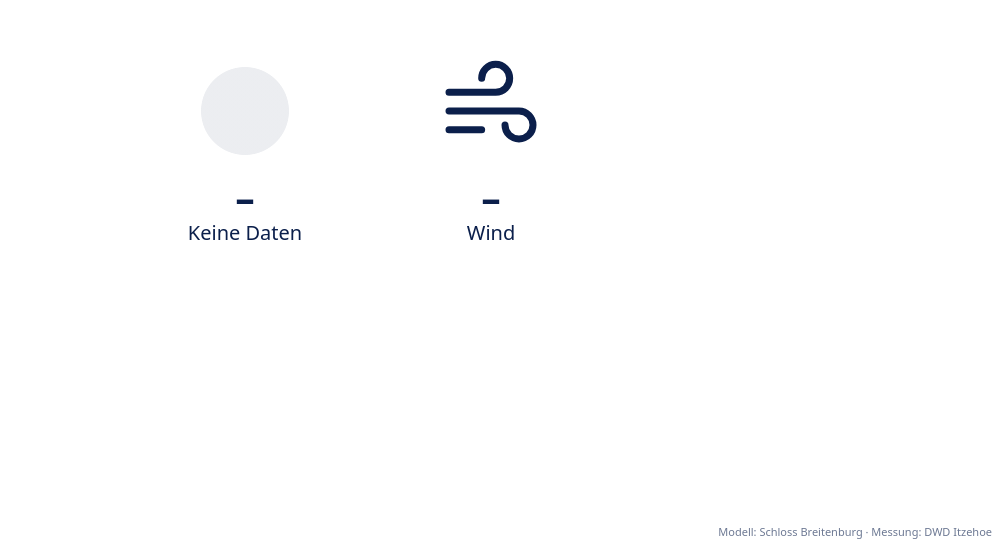
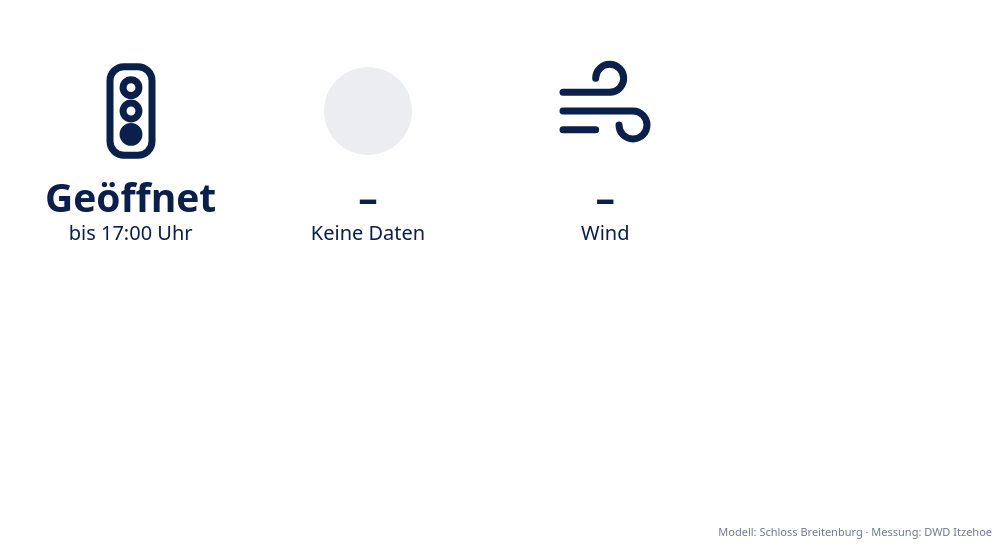
Before and after one commit to lukpon11/weather-widget, a plain HTML site: page index.html in a window 1280 px wide. Shown: the part 249-800 px from the top of the page, without its empty margins (272-1280 px from the left). Drawn offline with Linux system fonts and the light colour scheme; no server answers.

Commit message:
Add traffic-light course status column (static: open until 17:00)
Co-Authored-By: Claude Opus 5.5 <noreply@anthropic.com>

```diff
--- a/index.html
+++ b/index.html
@@ -13,6 +13,12 @@
 <div id="weather-widget">
   <div class="ww-card" aria-live="polite">
     <div class="ww-col">
+      <!-- Platzstatus: Ampel, unterster Kreis gefüllt = grün/geöffnet. shortcut: fest eingetragen, später aus CMS/Feld in Webflow befüllen -->
+      <svg class="ww-icon" viewBox="0 0 24 24" aria-hidden="true"><rect x="7.5" y="2.5" width="9" height="19" rx="3"/><circle cx="12" cy="7" r="1.7"/><circle cx="12" cy="12" r="1.7"/><circle cx="12" cy="17" r="1.7" fill="currentColor"/></svg>
+      <div class="ww-value">Geöffnet</div>
+      <div class="ww-label">bis 17:00 Uhr</div>
+    </div>
+    <div class="ww-col">
       <svg class="ww-icon" id="ww-weather-icon" viewBox="0 0 24 24" aria-hidden="true"></svg>
       <div class="ww-value" id="ww-temp" role="img" aria-label="Temperatur"></div>
       <div class="ww-label" id="ww-desc"></div>
@@ -26,8 +32,8 @@
   <div class="ww-foot" id="ww-foot">Modell: Schloss Breitenburg · Messung: DWD Itzehoe</div>
 </div>
 <style>
-  #weather-widget { --ww-navy: #0b1f4b; --ww-skel: rgba(11,31,75,.08); width: 100%; max-width: 540px; color: var(--ww-navy); font-family: system-ui, sans-serif; font-variant-numeric: tabular-nums; }
-  #weather-widget .ww-card { display: grid; grid-template-columns: 1fr 1fr; gap: 32px; padding: 40px; text-align: center; }
+  #weather-widget { --ww-navy: #0b1f4b; --ww-skel: rgba(11,31,75,.08); width: 100%; max-width: 760px; color: var(--ww-navy); font-family: system-ui, sans-serif; font-variant-numeric: tabular-nums; }
+  #weather-widget .ww-card { display: grid; grid-template-columns: repeat(3, 1fr); gap: 32px; padding: 40px; text-align: center; }
   #weather-widget .ww-icon { display: block; margin: 0 auto; width: 112px; height: 112px; fill: none; stroke: currentColor; stroke-width: 1.5; stroke-linecap: round; stroke-linejoin: round; }
   #weather-widget .ww-value { font-size: 39px; font-weight: 800; margin-top: 8px; height: 1.15em; line-height: 1.15em; }
   #weather-widget .ww-label { font-size: 20px; height: 1.4em; line-height: 1.4em; }
@@ -43,10 +49,11 @@
   #weather-widget .ww-odo { white-space: pre; }
   #weather-widget .ww-odo > span { display: inline-block; vertical-align: top; height: 1.15em; line-height: 1.15em; overflow: hidden; }
   #weather-widget .ww-d > span { display: block; transition: transform .9s cubic-bezier(.2,.7,.2,1); }
-  /* Intro: Icon, Hauptwert, Subline gleiten nacheinander hoch; rechte Spalte leicht versetzt */
+  /* Intro: Icon, Hauptwert, Subline gleiten nacheinander hoch; Spalten leicht versetzt */
   @keyframes ww-up { from { opacity: 0; transform: translateY(16px); } }
   #weather-widget .ww-col > * { animation: ww-up .6s cubic-bezier(.2,.7,.2,1) both; animation-delay: var(--ww-c, 0s); }
   #weather-widget .ww-col:nth-child(2) { --ww-c: .2s; }
+  #weather-widget .ww-col:nth-child(3) { --ww-c: .4s; }
   #weather-widget .ww-col > :nth-child(2) { animation-delay: calc(var(--ww-c, 0s) + .12s); }
   #weather-widget .ww-col > :nth-child(3) { animation-delay: calc(var(--ww-c, 0s) + .24s); }
   @media (prefers-reduced-motion: reduce) { #weather-widget .ww-d > span { transition: none; } #weather-widget .ww-col > * { animation: none; } }
```
